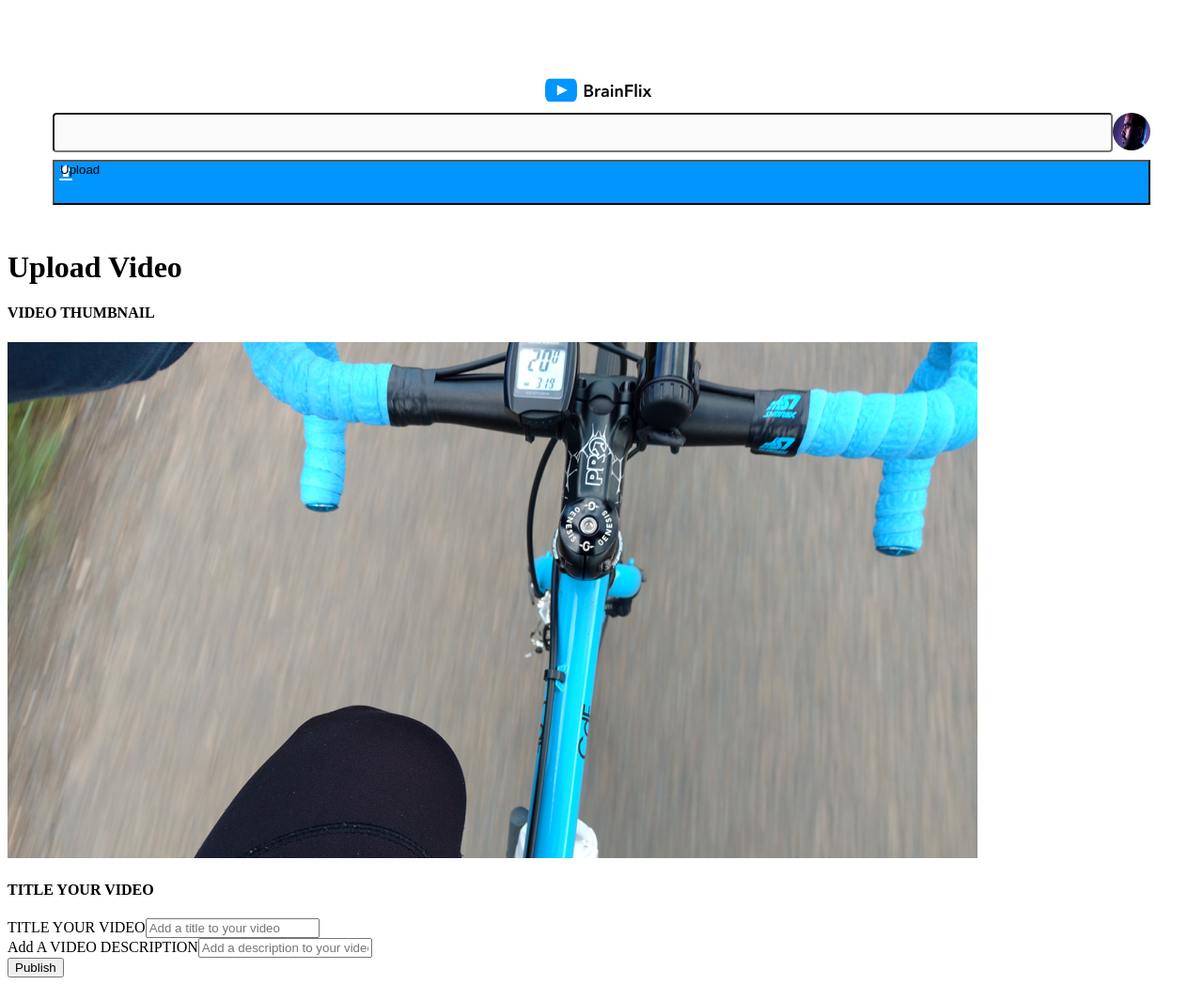
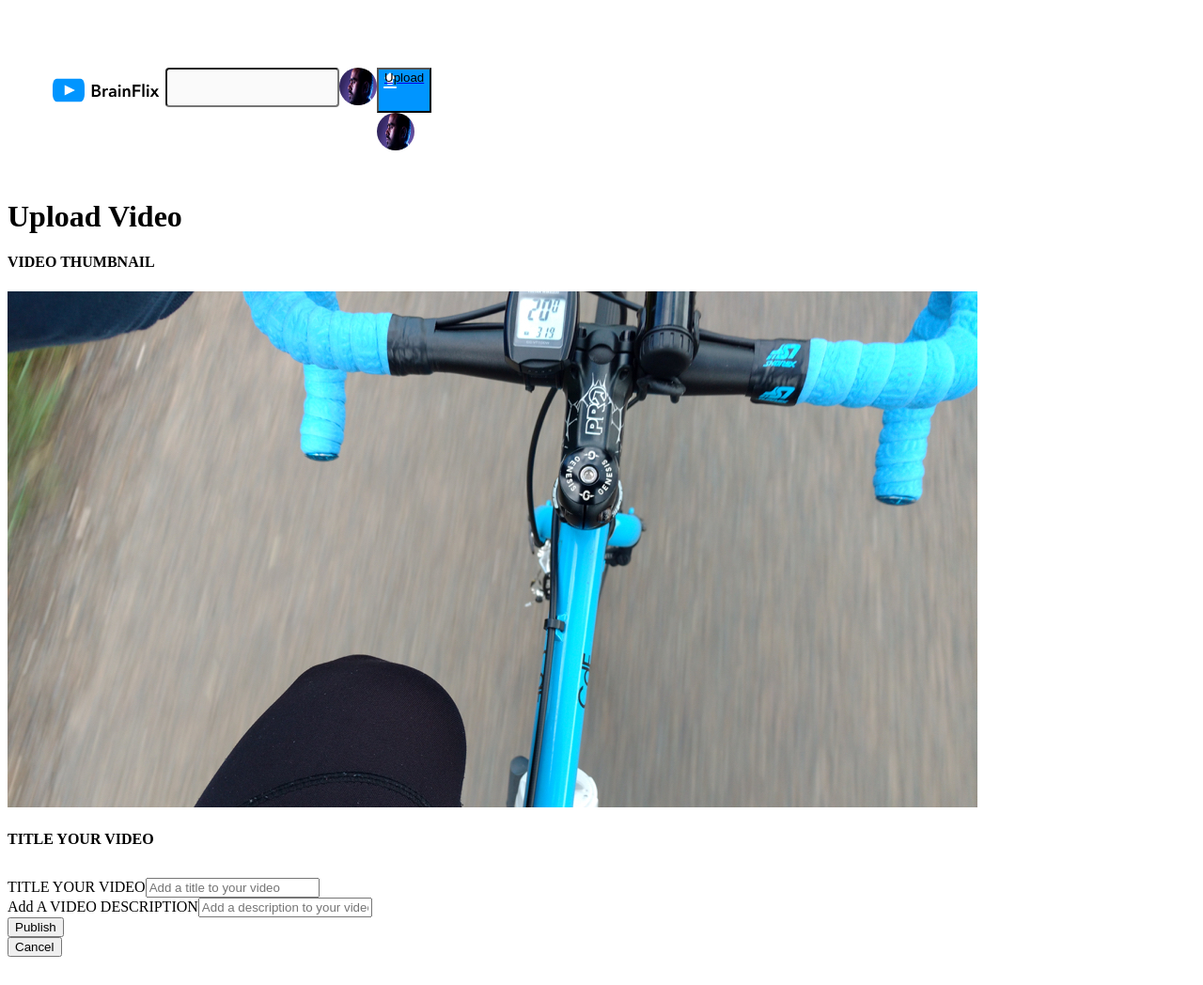
Before and after one commit to Demar-P/demar-porter-brainflix, a React (Create React App) app: page /upload-page in a window 1280 px wide. Shown: the whole page at 94% size. After the commit the page ends 1026 px from the top, so only its background shows below. Built offline with nearby package versions, Linux system fonts and the light colour scheme.

Commit message:
styled desktop page to have next video show as a menu on the right side of the page utilzing display flex and width properties in css. in addition added classes to within my video section and header

```diff
--- a/src/components/Header/Header.js
+++ b/src/components/Header/Header.js
@@ -3,6 +3,7 @@ import logo from "../../assets/logo/BrainFlix-logo.svg"
 import './Header.scss';
 import headerImage from "../../assets/images/Mohan-muruge.jpg";
 import uploadButton from "../../assets/icons/upload.svg";
+import { Link } from "react-router-dom"
 
 function Header() {
 
@@ -10,16 +11,22 @@ function Header() {
     return (
         <>
             <header className="header">
-                <div className="header__logo--container">
-                    <img className="header__logo" src={logo} alt="brainflixlogo" />
-                </div>
+                <Link to="/">
+                    <div className="header__logo--container">
+                        <img className="header__logo" src={logo} alt="brainflixlogo" />
+                    </div>
+                </Link>
+
                 <div className="header__search-container">
-                <input className="header__search" type="text" >
+                    <input className="header__search" type="text" >
                     </input>
                     <img className="header__image" src={headerImage} alt="" />
                 </div>
 
-                    <button className="header__button" src={{uploadButton}}>Upload</button>
+                <Link to="/upload-page">
+                    <button className="header__button" src={{ uploadButton }}>Upload</button>
+                    <img className="header__image" src={headerImage} alt="" />
+                </Link>
             </header>
         </>
     )
--- a/src/components/Header/Header.scss
+++ b/src/components/Header/Header.scss
@@ -7,12 +7,19 @@
 .header {
     display: flex;
     flex-direction: column;
-    @include margin(1.5rem,1rem, 1rem, 1rem);
 
-        @include tablet{
-            @include margin(2.25rem,1.5rem, 1.5rem, 1.5rem);
-            @include padding(2.25rem, 1.5rem,1.5rem,1.5rem);
-            };
+    @include desktop {
+        flex-direction: row;
+    }
+
+    @include margin(1.5rem, 1rem, 1rem, 1rem);
+
+    @include tablet {
+        @include margin(2.25rem, 1.5rem, 1.5rem, 1.5rem);
+        @include padding(2.25rem, 1.5rem, 1.5rem, 1.5rem);
+    }
+
+    ;
 
 
     &__button {
@@ -31,7 +38,9 @@
         height: 2.25rem;
         width: 2.25rem;
         border-radius: 50%;
-        @include tablet{
+
+        @include tablet {
+
             height: 2.5rem;
             width: 2.5rem;
         }
--- a/src/components/VideoSection/VideoSection.js
+++ b/src/components/VideoSection/VideoSection.js
@@ -4,6 +4,7 @@ import NextVideos from "../nextVideos/nextVideos";
 import VideoDetails from "../videoDetails/videoDetails";
 import VideoPlayer from "../videoPlayer/VideoPlayer";
 import axios from "axios";
+import "./VideoSection.scss";
 
 
 const VideoSection = ({ displayVideoId, filteredVideos, api_key }) => {
@@ -33,9 +34,19 @@ const VideoSection = ({ displayVideoId, filteredVideos, api_key }) => {
         <>
             <div className="videos">
                 <VideoPlayer currentVideo={currentVideo} />
-                <VideoDetails currentVideo={currentVideo} />
-                <Comments comments={currentVideo.comments} />
-                <NextVideos displayVideoId={displayVideoId} filteredVideos={filteredVideos} />
+
+                <article className="article-container">
+                    {/*  article flex , desktop */}
+
+                    <section className="left">
+                        <VideoDetails currentVideo={currentVideo} />
+                        <Comments comments={currentVideo.comments} />
+                    </section>
+
+                    <section className="right">
+                        <NextVideos displayVideoId={displayVideoId} filteredVideos={filteredVideos} />
+                    </section>
+                </article>
 
 
             </div>
--- a/src/components/VideoSection/VideoSection.scss
+++ b/src/components/VideoSection/VideoSection.scss
@@ -0,0 +1,19 @@
+@use '../../styles/partials/mixins' as *;
+
+.article-container {
+    display: flex;
+    flex-direction: column;
+
+    @include desktop {
+        flex-direction: row;
+    }
+
+
+
+}
+
+.right {
+    @include desktop {
+        width: 50%;
+    }
+}
--- a/src/pages/UploadPage/UploadPage.js
+++ b/src/pages/UploadPage/UploadPage.js
@@ -1,4 +1,5 @@
-import UploadImage from "../../assets/images/Upload-video-preview.jpg"
+import "./UploadPage.scss";
+import UploadImage from "../../assets/images/Upload-video-preview.jpg";
 
 function UploadPage() {
 
@@ -21,8 +22,10 @@ function UploadPage() {
                 <div className="upload__input--button-section" >
                     <button className="upload__input--publish">Publish</button>
                 </div>
+                <div className="upload__input--buton--cancel">
+                    <button className="upload__input--cancel">Cancel</button>
+                </div>
             </form>
-
         </div>
 
     )
--- a/src/pages/UploadPage/UploadPage.scss
+++ b/src/pages/UploadPage/UploadPage.scss
@@ -0,0 +1,24 @@
+.upload {
+
+
+    &__img {}
+
+    &__input {
+        &--buton {}
+
+        &--button-section {}
+
+        &--cancel {}
+
+        &--description {}
+
+        &--publish {}
+    }
+
+    &__subheader {}
+
+    &__title {
+        margin-bottom: 32px;
+        font-family: AvenirBold;
+    }
+}
```
